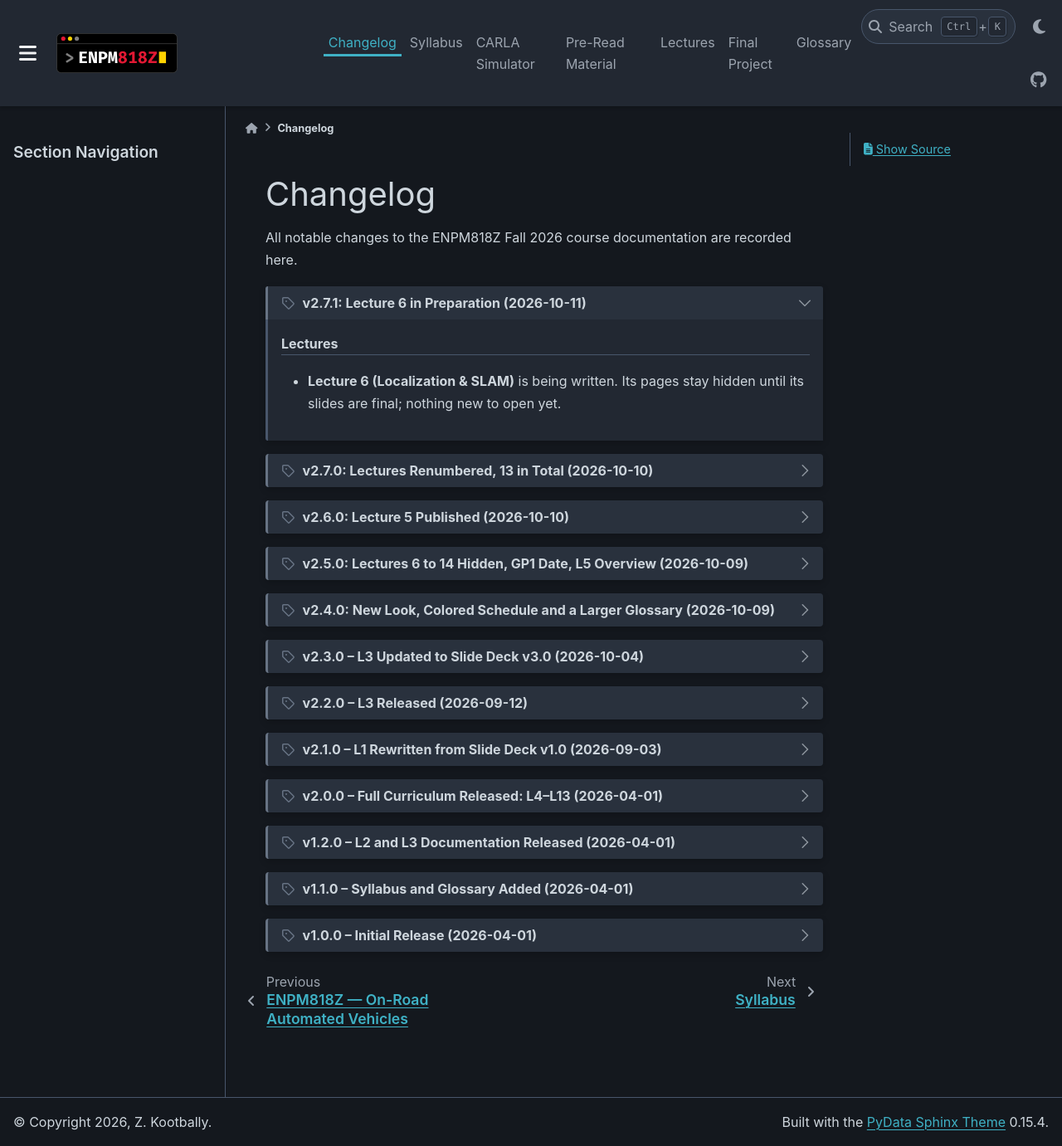
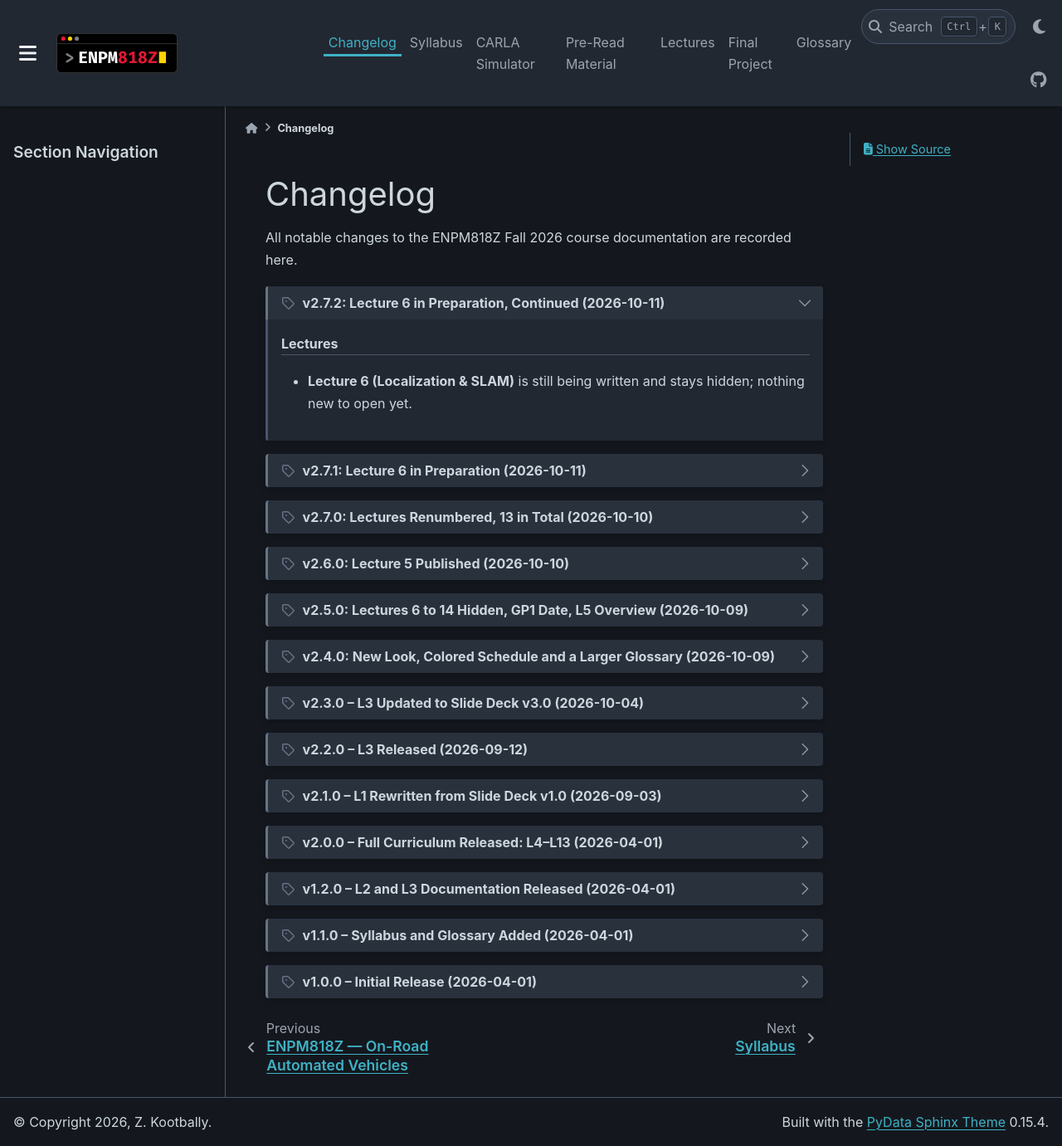
Before and after one commit to zeidk/enpm818z-fall-2026-docs, a Sphinx documentation site: the page built from docs/source/changelog/changelog.rst, in a window 1280 px wide and 1381 px high. Shown: the whole window at 83% size. Built offline with Sphinx 7.4.7 and the PyData theme 0.15.4, drawn with Linux system fonts in a browser that asks for light colours; pages that are not in the unit, such as notebooks, are missing from menus.

Commit message:
v2.7.2: changelog

```diff
--- a/docs/source/changelog/changelog.rst
+++ b/docs/source/changelog/changelog.rst
@@ -5,10 +5,19 @@ Changelog
 All notable changes to the ENPM818Z Fall 2026 course documentation are recorded here.
 
 
+.. dropdown:: v2.7.2: Lecture 6 in Preparation, Continued (2026-10-11)
+   :icon: tag
+   :class-container: sd-border-success
+   :open:
+
+   .. rubric:: Lectures
+
+   - **Lecture 6 (Localization & SLAM)** is still being written and stays
+     hidden; nothing new to open yet.
+
 .. dropdown:: v2.7.1: Lecture 6 in Preparation (2026-10-11)
    :icon: tag
    :class-container: sd-border-success
-   :open:
 
    .. rubric:: Lectures
 
```
